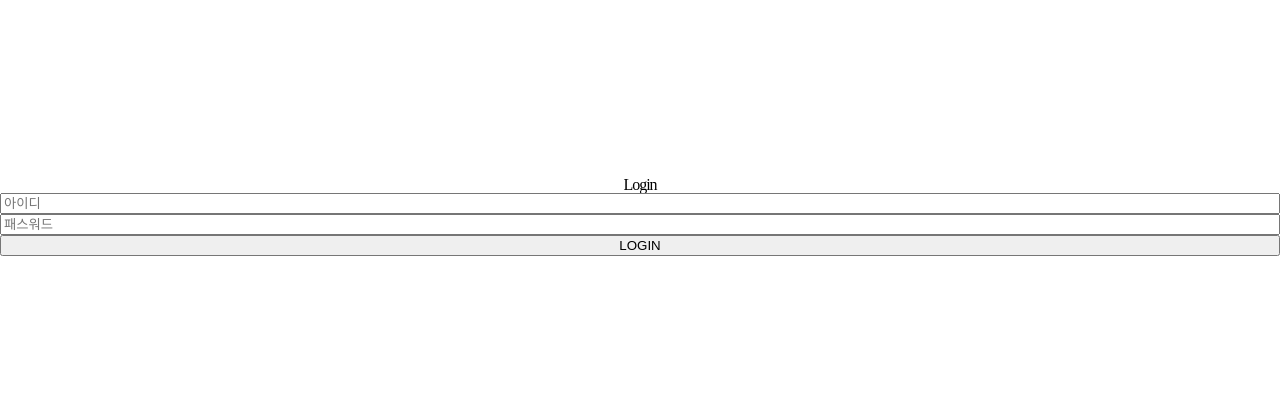
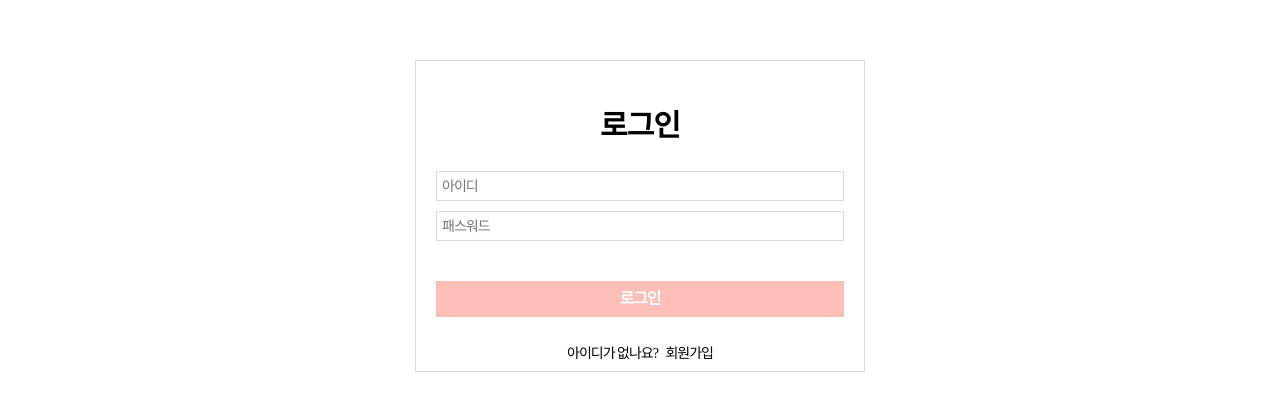
Before and after one commit to aren0416/todo-v1, a React (Create React App) app: page / in a window 1280 px wide. Shown: the part 184-594 px from the top of the page. Built offline with nearby package versions, Linux system fonts and the light colour scheme.

Commit message:
login & signup

```diff
--- a/src/App.js
+++ b/src/App.js
@@ -2,6 +2,7 @@ import { HashRouter as Router, Route, Routes } from "react-router-dom";
 import { routes } from "./routes";
 import { Home } from "./screens/Home";
 import { Login } from "./screens/Login";
+import { SignUp } from "./screens/SignUp";
 import { GlobalStyled } from "./styled";
 
 function App() {
@@ -12,7 +13,9 @@ function App() {
       <GlobalStyled />
       <Routes>
         <Route path={routes.home} element={isLoggedIn ? <Home /> : <Login />} />
-        {/* <Route path={routes.signup} element="" /> */}
+        {isLoggedIn ? null : (
+          <Route path={routes.signup} element={<SignUp />} />
+        )}
         <Route path="/*" element={""} />
       </Routes>
     </Router>
--- /dev/null
+++ b/src/components/Authlayout.js
@@ -0,0 +1,27 @@
+import styled from "styled-components";
+
+const Wrap = styled.div`
+  height: 100vh;
+  display: flex;
+  justify-content: center;
+  align-items: center;
+`;
+
+const Container = styled.div`
+  max-width: 450px;
+  width: 95%;
+  display: flex;
+  flex-direction: column;
+  align-items: center;
+  justify-content: center;
+  border: 1px solid #dbdbdb;
+  padding: 50px 20px 10px 20px;
+`;
+
+export const Authlayout = ({ children }) => {
+  return (
+    <Wrap>
+      <Container>{children}</Container>
+    </Wrap>
+  );
+};
--- /dev/null
+++ b/src/components/Bottom.js
@@ -0,0 +1,17 @@
+import { Link } from "react-router-dom";
+import styled from "styled-components";
+
+const SBottom = styled.div`
+  font-size: 14px;
+  a:hover {
+    text-decoration: underline;
+  }
+`;
+
+export const Bottom = ({ text, link, linkText }) => {
+  return (
+    <SBottom>
+      {text} <Link to={link}>&nbsp;&nbsp;{linkText}</Link>
+    </SBottom>
+  );
+};
--- /dev/null
+++ b/src/components/Button.js
@@ -0,0 +1,20 @@
+import styled from "styled-components";
+
+const SButton = styled.button`
+  all: unset;
+  width: 100%;
+  padding: 10px;
+  display: flex;
+  justify-content: center;
+  align-items: center;
+  background-color: salmon;
+  color: white;
+  font-weight: 700;
+  box-sizing: border-box;
+  margin: 30px 0;
+  opacity: ${(props) => props.opacity};
+`;
+
+export const Button = ({ opacity, text }) => {
+  return <SButton opacity={opacity}>{text}</SButton>;
+};
--- /dev/null
+++ b/src/components/Form.js
@@ -0,0 +1,8 @@
+import styled from "styled-components";
+
+export const Form = styled.form`
+  width: 100%;
+  display: flex;
+  flex-direction: column;
+  align-items: center;
+`;
--- /dev/null
+++ b/src/components/Input.js
@@ -0,0 +1,13 @@
+import styled from "styled-components";
+
+export const Input = styled.input`
+  all: unset;
+  width: 100%;
+  border: 1px solid #dbdbdb;
+  padding: 5px;
+  box-sizing: border-box;
+  margin-bottom: 10px;
+  &::placeholder {
+    font-size: 14px;
+  }
+`;
--- /dev/null
+++ b/src/components/Title.js
@@ -0,0 +1,7 @@
+import styled from "styled-components";
+
+export const Title = styled.h3`
+  font-size: 30px;
+  font-weight: 800;
+  margin-bottom: 30px;
+`;
--- a/src/screens/Login.js
+++ b/src/screens/Login.js
@@ -1,43 +1,67 @@
+import { useForm } from "react-hook-form";
 import styled from "styled-components";
-
-const Wrap = styled.div`
-  height: 100vh;
-  display: flex;
-  justify-content: center;
-  align-items: center;
-`;
-
-const Container = styled.div`
-  width: 100%;
-  display: flex;
-  flex-direction: column;
-  align-items: center;
-  justify-content: center;
-`;
-
-const Title = styled.h3``;
-
-const Form = styled.form`
-  width: 100%;
-  display: flex;
-  flex-direction: column;
-`;
-
-const Input = styled.input``;
-
-const Button = styled.button``;
+import { Authlayout } from "../components/Authlayout";
+import { Bottom } from "../components/Bottom";
+import { Button } from "../components/Button";
+import { Form } from "../components/Form";
+import { Input } from "../components/Input";
+import { Title } from "../components/Title";
+import { routes } from "../routes";
 
 export const Login = () => {
+  const {
+    register,
+    getValues,
+    handleSubmit,
+    formState: { errors, isValid },
+  } = useForm({ mode: "onChange" });
+
+  const onSubmit = () => {
+    console.log(getValues);
+  };
+
+  console.log(isValid);
+
   return (
-    <Wrap>
-      <Container>
-        <Title>Login</Title>
-        <Form>
-          <Input type="text" placeholder="아이디" />
-          <Input type="password" placeholder="패스워드" />
-          <Button>LOGIN</Button>
-        </Form>
-      </Container>
-    </Wrap>
+    <Authlayout>
+      <Title>로그인</Title>
+      <Form onSubmit={handleSubmit(onSubmit)}>
+        <Input
+          {...register("username", {
+            required: "아이디는 필수입니다",
+            minLength: {
+              value: 3,
+              message: "아이디는 3자리 이상 작성해주세요",
+            },
+          })}
+          type="text"
+          placeholder="아이디"
+        />
+
+        {errors?.username?.message}
+
+        <Input
+          {...register("password", {
+            required: "패스워드는 필수입니다",
+            minLength: {
+              value: 8,
+              message: "패스워드는 8자리 이상 작성해주세요",
+            },
+          })}
+          type="password"
+          placeholder="패스워드"
+        />
+
+        {errors?.password?.message}
+
+        <Button opacity={isValid ? "1" : "0.5"} text="로그인" />
+
+        <Bottom
+          text="아이디가 없나요?"
+          link={routes.signup}
+          linkText="회원가입"
+        />
+      </Form>
+    </Authlayout>
   );
 };
--- a/src/screens/SignUp.js
+++ b/src/screens/SignUp.js
@@ -1,3 +1,85 @@
+import { useRef } from "react";
+import { useForm } from "react-hook-form";
+import { Authlayout } from "../components/Authlayout";
+import { Bottom } from "../components/Bottom";
+import { Button } from "../components/Button";
+import { Form } from "../components/Form";
+import { Input } from "../components/Input";
+import { Title } from "../components/Title";
+import { routes } from "../routes";
+
 export const SignUp = () => {
-  return <>SignUp</>;
+  const {
+    register,
+    getValues,
+    handleSubmit,
+    formState: { errors, isValid },
+    watch,
+  } = useForm({ mode: "onChange" });
+
+  const password = useRef({});
+  password.current = watch("password", "");
+
+  const onSubmit = (/* data */) => {
+    console.log(getValues());
+    // console.log(data);
+    // console.log({ ...data });
+  };
+
+  console.log(isValid);
+
+  return (
+    <Authlayout>
+      <Title>회원가입</Title>
+      <Form onSubmit={handleSubmit(onSubmit)}>
+        <Input
+          {...register("username", {
+            required: "아이디는 필수입니다",
+            minLength: {
+              value: 3,
+              message: "아이디는 3자리 이상 작성해주세요",
+            },
+          })}
+          type="text"
+          placeholder="아이디"
+        />
+
+        {errors?.username?.message}
+
+        <Input
+          {...register("password", {
+            required: "패스워드는 필수입니다",
+            minLength: {
+              value: 8,
+              message: "패스워드는 8자리 이상 작성해주세요",
+            },
+          })}
+          type="password"
+          placeholder="패스워드"
+        />
+
+        {errors?.password?.message}
+
+        <Input
+          {...register("re_password", {
+            required: "패스워드 확인은 필수입니다",
+            minLength: {
+              value: 8,
+              message: "패스워드는 8자리 이상 작성해주세요",
+            },
+            validate: (value) =>
+              value === password.current || "패스워드가 일치하지 않습니다",
+          })}
+          type="password"
+          placeholder="패스워드 확인"
+        />
+
+        {errors?.re_password?.message}
+
+        <Button opacity={isValid ? "1" : "0.5"} text="회원가입" />
+
+        <Bottom text="아이디가 있나요?" link={routes.home} linkText="로그인" />
+      </Form>
+    </Authlayout>
+  );
 };
```
